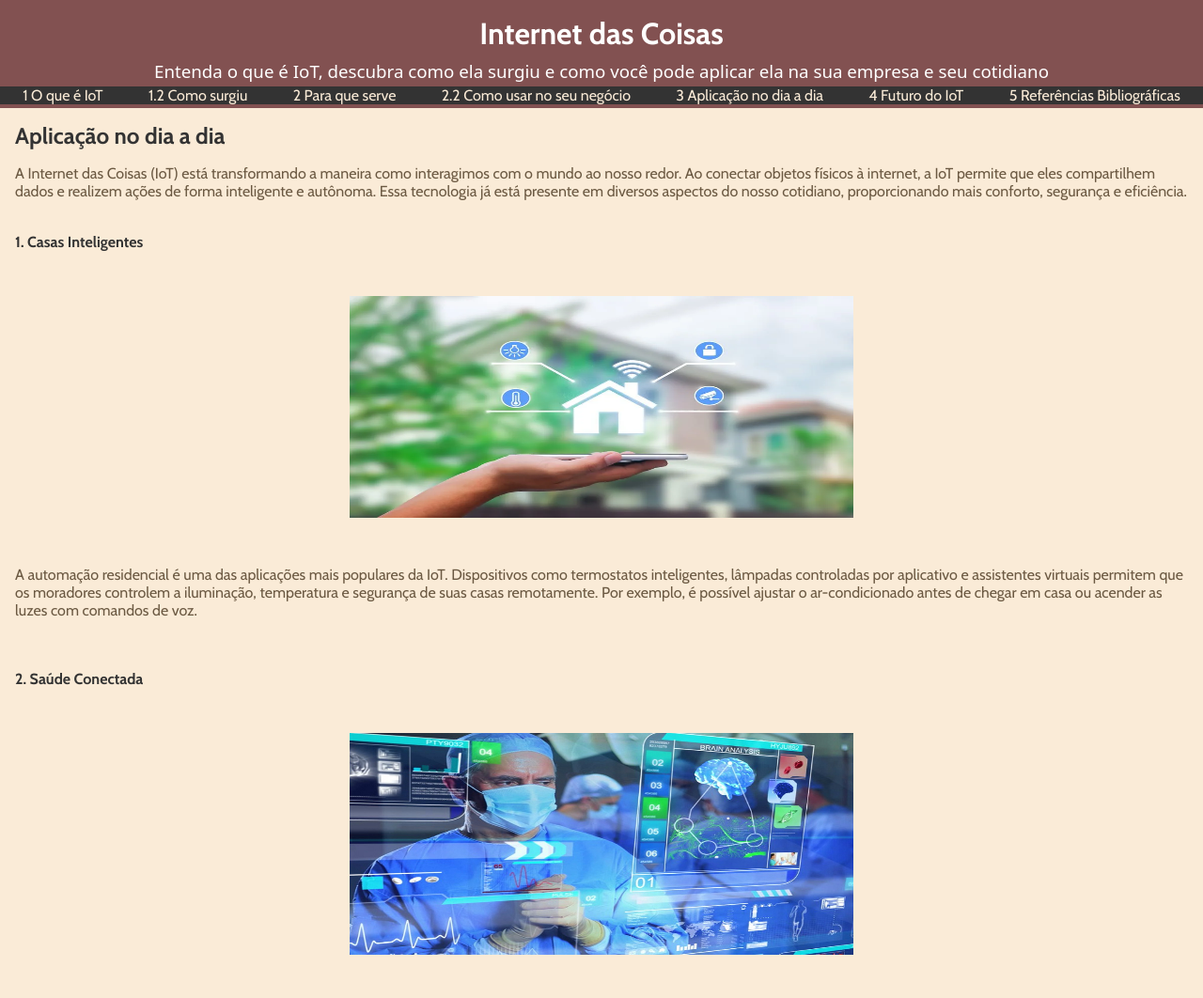
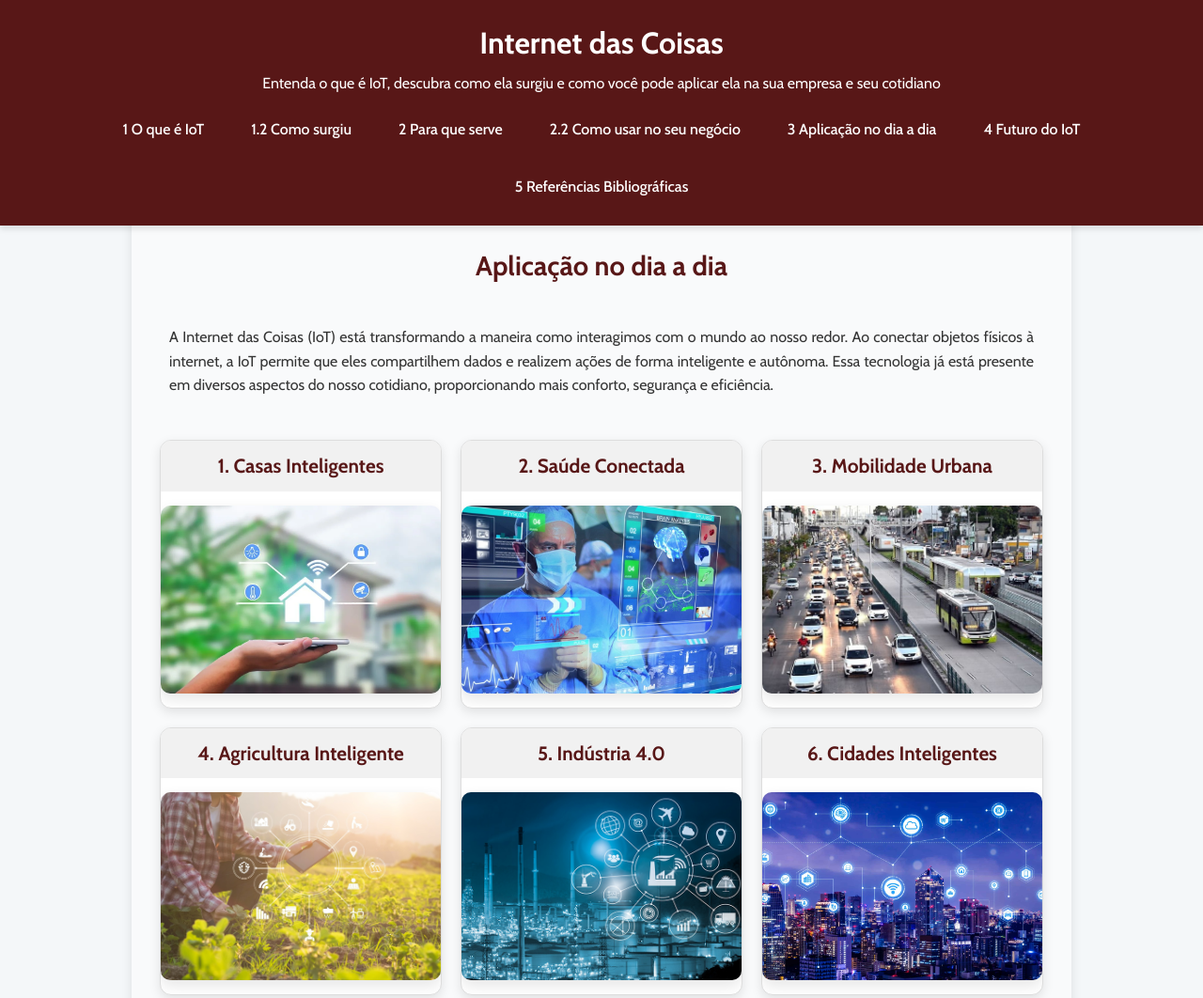
Before and after one commit to pauloricardoxp/Projeto-01--Softex, a plain HTML site: page index03.html in a window 1280 px wide. Shown: the top 1062 px of the page at 94% size. Drawn offline with nearby package versions, Linux system fonts and the light colour scheme; a web font is replaced by a local one.

Commit message:
Ajuste no Nav e criação de cards

```diff
--- a/index03.html
+++ b/index03.html
@@ -6,6 +6,7 @@
     <meta name="viewport" content="width=device-width, initial-scale=1.0">
     <title>IoT - Aplicação no dia a dia</title>
     <link rel="stylesheet" href="style.css">
+    <link rel="shortcut icon" href="assets/favicon.ico" type="image/x-icon">
 </head>
 
 <body>
@@ -28,10 +29,10 @@
         </div>
     </div>
 
-    <div class="conteudo">
+
         <section id="quintenario">
             <div>
-                <div>
+                <div class="cards-container">
                     <h2>Aplicação no dia a dia</h2>
                     <p>
                         A Internet das Coisas (IoT) está transformando a maneira como interagimos com o mundo ao nosso
@@ -42,8 +43,13 @@
                         <br>
                         <br>
                     </p>
+                    <ul>
+                        <li>
+                            <details class="card">
+                                <summary>
                                     <h4>1. Casas Inteligentes</h4>
                                     <img class="imagem" src="/assets/casa-inteligente.webp" alt="Casa Inteligente">
+                                </summary>
                                     <br>
                                     <p>
                                     A automação residencial é uma das aplicações mais populares da IoT. Dispositivos como termostatos
@@ -53,8 +59,16 @@
                                     </p>
                                     <br>
                                     <br>
+                            </details>
+                        </li>
+                    </ul>
+                    <ul>
+                        <li>
+                            <details class="card">
+                                <summary>
                                     <h4>2. Saúde Conectada</h4>
                                     <img class="imagem" src="/assets/saude_conectada.jpg" alt="Saude conectada">
+                                </summary>
                                     <br>
                                     <p>
                                     Dispositivos vestíveis, como pulseiras e relógios inteligentes, monitoram atividades físicas,
@@ -64,8 +78,16 @@
                                     </p>
                                     <br>
                                     <br>
+                        </li>
+                        </details>
+                    </ul>
+                    <ul>
+                        <li>
+                            <details class="card">
+                                <summary>
                                     <h4>3. Mobilidade Urbana</h4>
                                     <img class="imagem" src="/assets/mobilidade-urbana.jpg" alt="Mobilidade Urbana">
+                                </summary>
                                     <br>
                                     <p>
                                     A IoT também está presente no transporte público e na mobilidade urbana. Sensores em semáforos e
@@ -76,8 +98,16 @@
                                     </p>
                                     <br>
                                     <br>
+                            </details>
+                        </li>
+                    </ul>
+                    <ul>
+                        <li>
+                            <details class="card">
+                                <summary>
                                     <h4>4. Agricultura Inteligente</h4>
                                     <img class="imagem" src="/assets/agricultura_inteligente.jpg" alt="Agricultura Inteligente">
+                                </summary>
                                     <br>
                                     <p>
                                     No campo, a IoT auxilia na agricultura de precisão. Sensores monitoram condições do solo, clima e
@@ -88,8 +118,16 @@
                                     </p>
                                     <br>
                                     <br>
+                            </details>
+                        </li>
+                    </ul>
+                    <ul>
+                        <li>
+                            <details class="card">
+                                <summary>
                                     <h4>5. Indústria 4.0</h4>
                                     <img class="imagem" src="/assets/industria_4.jpg" alt="Indústria 4.0">
+                                </summary>
                                     <br>
                                     <p>
                                     Na indústria, a IoT é fundamental para a automação e monitoramento de processos. Sensores em
@@ -100,8 +138,16 @@
                                     </p>
                                     <br>
                                     <br>
+                            </details>
+                        </li>
+                    </ul>
+                    <ul>
+                        <li>
+                            <details class="card">
+                                <summary>
                                     <h4>6. Cidades Inteligentes</h4>
                                     <img class="imagem" src="/assets/cidades_inteligentes.jpg" alt="Cidades Inteligentes">
+                                </summary>
                                     <br>
                                     <p>
                                     Cidades estão adotando soluções baseadas em IoT para melhorar a qualidade de vida urbana. Isso
@@ -109,6 +155,11 @@
                                     sistemas de iluminação pública inteligente, coleta de lixo otimizada e monitoramento ambiental,
                                     contribuindo para um ambiente mais sustentável e organizado.
                                     </p>
+                                    <br>
+                                    <br>
+                            </details>
+                        </li>
+                    </ul>
                 </div>
             </div>
         </section>
@@ -121,7 +172,7 @@
                 </div>
             </div>
         </footer>
-    </div>
+
 </body>
 
 </html>
--- a/style.css
+++ b/style.css
@@ -1,101 +1,215 @@
 @import url('https://fonts.googleapis.com/css2?family=Cabin:ital,wght@0,400..700;1,400..700&family=League+Script&family=Quicksand:wght@300..700&display=swap');
 @import url('https://fonts.googleapis.com/css2?family=Libertinus+Serif+Display&display=swap');
 * {
-    margin: 0%;
-    padding:0%;
+    margin: 0;
+    padding: 0;
     box-sizing: border-box;
+    font-family:"Cabin", sans-serif;
 }
-body{
-    background-color:antiquewhite;
-    font-family:"Cabin", sans-serif;
-    color: rgb(107, 89, 66);
+
+body {
+    background-color: #f4f7f9;
+    color: #333;
+    line-height: 1.6;
+}
 
 
-}
 .cabecalho {
     background-color: rgb(88, 23, 23);
-    color: #ffffff;
-    background-repeat: no-repeat;
-    background-size: cover;
+    color: white;
+    padding: 20px 0;
     position: fixed;
     top: 0;
     width: 100%;
+    z-index: 1000;
+    box-shadow: 0 4px 6px rgba(0,0,0,0.1);
+}
 
-    ul {
-        display: flex;
-         background-color: #333;
-        justify-content: space-around;
-        list-style: none;
-        margin: 0px 0px 4px 0px;
+.cabecalho h1 {
+    font-size: 2rem;
+    text-align: center;
+    margin-bottom: 5px;
+}
 
-    }
-    nav ul li a:hover {
-        background-color: #b6a1a1;
-        color: #fff;
-        border-radius: 3px;
-    }
-
-    li{
-        color: black;
-    }
-
-    h1 {
-        text-align: center;
-        margin: 4px 0px;
-        margin-top: 1rem;
+.cabecalho h3 {
+    font-size: 1rem;
+    text-align: center;
+    font-weight: 400;
+    max-width: 800px;
+    margin: 0 auto 15px auto;
+}
 
 
-    }
-    h3 {
-        text-align: center;
-        margin: 4px 0px;
-        font-family: "Libertinus Serif Display", system-ui;
-        font-weight: 200;
-    }
+nav ul {
+    display: flex;
+    justify-content: center;
+    gap: 20px;
+    flex-wrap: wrap;
+    list-style: none;
+}
 
-    div {
-        background-color: rgb(255, 255, 255, 0.25);
-        display: flex;
-        flex-direction: column;
-        text-decoration: none;
-    }
+nav ul li a {
+    color: white;
+    text-decoration: none;
+    font-weight: 500;
+    padding: 8px 15px;
+    border-radius: 5px;
+    transition: 0.3s;
+}
+
+nav ul li a:hover {
+    background-color: rgba(255, 255, 255, 0.2);
+}
+
+
+section {
+    padding-top: 200px;
+    padding-bottom: 60px;
+    max-width: 1000px;
+    margin: 0 auto;
+    scroll-margin-top: 20px;
+    border-radius: 5px;
+    background-color: #f9fafb;
+    border-radius: 12px;
+    box-shadow: 0 4px 12px rgba(0,0,0,0.1);
+    transition: transform 0.3s ease;
+}
+
+section p{
+    text-align: justify;
+    margin: 0px 20px;
+}
+
+h2 {
+    font-size: 1.8rem;
+    color: rgb(88, 23, 23);
+    margin-bottom: 20px;
+    text-align: center;
+}
+
+h4 {
+    font-size: 1.3rem;
+    color: rgb(88, 23, 23);
+    margin-top: 20px;
+}
+
+
+p {
+    font-size: 1rem;
+    margin-bottom: 20px;
+}
+
+
+.imagem {
+    display: block;
+    max-width: 100%;
+    width: 600px;
+    height: 300px;
+    margin: 15px auto;
+    border-radius: 10px;
+    box-shadow: 0 6px 15px rgba(0,0,0,0.1);
+    transition: transform 0.3s;
+}
+
+.imagem:hover {
+    transform: scale(1.05);
+}
+
+
+footer {
+    background-color: rgb(88, 23, 23);
+    color: white;
+    text-align: center;
+    padding: 20px 10px;
+    margin-top: 50px;
+}
+
+footer p {
+    margin: 5px 0;
+    font-size: 0.9rem;
+}
+
+
+html {
+    scroll-behavior: smooth;
+}
+
+.cards-container{
+    display: flex;
+    justify-content: space-around;
+    flex-wrap: wrap;
+    gap: 20px;
+    justify-content: center;
+    padding: 20px;
+}
+
+.card{
+     width: 300px;
+      border: 1px solid #ddd;
+      border-radius: 12px;
+      overflow: hidden;
+      box-shadow: 0 4px 12px rgba(0, 0, 0, 0.1);
+      background-color: #fff;
+      cursor: pointer;
+      transition: transform 0.2s;
+}
+
+.card:hover {
+      transform: translateY(-5px);
+}
+
+.card summary {
+    list-style: none;
+    display: flex;
+    flex-direction: column;
+    cursor: pointer;
+    padding: 0;
+}
+
+.card summary::-webkit-details-marker {
+    display: none;
+}
+
+
+.card img {
+    width: 100%;
+    height: 200px;
+    object-fit: cover;
+}
+
+.card h4 {
+    margin: 0;
+    padding: 10px;
+    background-color: #f1f1f1;
+}
+
+
+.card p {
+    padding: 10px;
+    margin: 0;
+    max-height: 0;
+    overflow: hidden;
+    transition: max-height 0.3s ease, padding 0.3s ease;
+}
+
+
+.card[open] p {
+    max-height: 500px;
+    padding: 10px;
+}
+
+
+
+#quintenario h2 {
+      text-align: center;
+      margin-top: 40px;
+      margin-bottom: 20px;
+}
+
+ul li {
+    display: flex;
+    flex-direction: column;
+    align-items: center;
+    text-align: center;
 
 }
-h2{
-    color: #333;
-    margin: 1rem;
-}
-h4{
-    color: #333;
-    margin: 1rem;
-
-}
-p{
-    margin-left: 1rem;
-    margin-right: 1rem;
-
-}
-a{
-    color:antiquewhite;
-    text-decoration: none;
-
-}
-.conteudo {
-    margin-top: 130px;
-}
-
-.imagem {
-    height: 300px;
-    width: 600px;
-    display: block;
-    margin: 0 auto;
-    padding: 2rem;
-
-}
-footer{
-    background-color: #333; /* Cor de fundo escura */
-    color: #fff; /* Cor do texto branca */
-    padding: 20px; /* Espaçamento interno */
-    text-align: center; /* Centraliza o texto */
-    margin-top: 2rem;
-}
```
Also changed, not shown: index.html (+6 -5 lines), index02.html (+4 -3 lines), index04.html (+3 -2 lines), index05.html (+3 -2 lines), assets/favicon.ico (added). Lines whose indentation alone changed are shown as unchanged.
